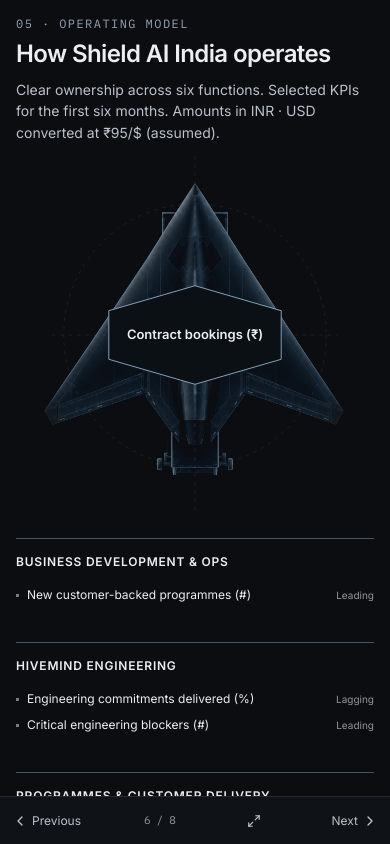
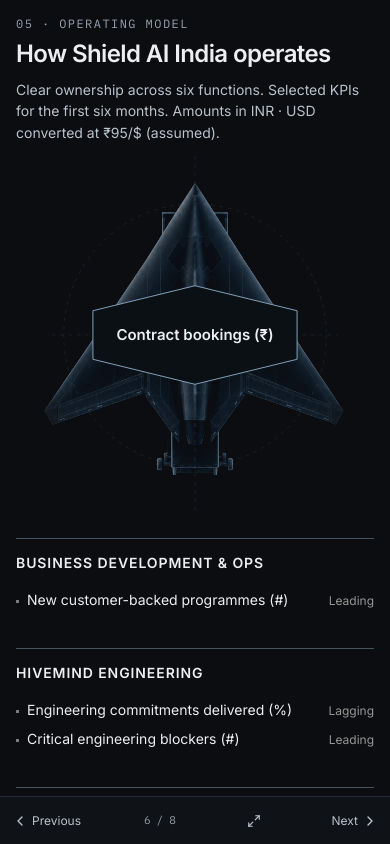
Before and after one commit to Sakshambhutani/shield-ai-emergent, a React (Vite) app in the folder shield-ai-india-source/frontend/: page /operating-model in a window 390 px wide. Built offline with nearby package versions, Linux system fonts and the light colour scheme.

Commit message:
Improve roadmap and operating model readability and simplify exploration labels

```diff
--- a/shield-ai-india-source/frontend/src/sections/Buyers.tsx
+++ b/shield-ai-india-source/frontend/src/sections/Buyers.tsx
@@ -98,7 +98,7 @@
             <div className="radar-explore-link" aria-hidden="true" />
           <aside className="radar-exploration" aria-label="Areas to explore">
             <h3>Areas to explore</h3>
-            <ul>{EXPLORATION_AREAS.map((area) => <li key={area}><span>{area}</span><span aria-hidden="true">?</span></li>)}</ul>
+            <ul>{EXPLORATION_AREAS.map((area) => <li key={area}><span>{area}</span></li>)}</ul>
           </aside>
           </div>
         </div>
--- a/shield-ai-india-source/frontend/src/sections/operating-model.css
+++ b/shield-ai-india-source/frontend/src/sections/operating-model.css
@@ -4,18 +4,18 @@
 .operating-airframe { width: 100%; height: 100%; object-fit: contain; display: block; opacity: .62; filter: contrast(1.25) brightness(.9); mix-blend-mode: screen; mask-image: radial-gradient(ellipse at center, #000 56%, transparent 74%); }
 .operating-guides { position: absolute; inset: 0; width: 100%; height: 100%; fill: none; stroke: #6486a3; stroke-width: .7; stroke-dasharray: 6 8; opacity: .4; pointer-events: none; }
 .operating-connectors { display: none; }
-.operating-hub { position: absolute; left: 50%; top: 50%; transform: translate(-50%, -50%); width: 174px; height: 100px; display: flex; align-items: center; justify-content: center; text-align: center; }
+.operating-hub { position: absolute; left: 50%; top: 50%; transform: translate(-50%, -50%); width: max-content; min-width: 206px; padding: 0 24px; height: 100px; display: flex; align-items: center; justify-content: center; text-align: center; }
 .operating-hub-frame { position: absolute; inset: 0; width: 100%; height: 100%; z-index: -1; }
 .operating-hub-frame polygon { fill: #0b1015; stroke: #839fb9; stroke-width: 1; vector-effect: non-scaling-stroke; }
-.operating-hub-metric { font-size: 13px; font-weight: 600; color: var(--text-primary); margin: 0; }
+.operating-hub-metric { font-size: 15px; font-weight: 600; color: var(--text-primary); margin: 0; white-space: nowrap; }
 .operating-function { position: relative; min-width: 0; padding: 14px 0; text-align: left; border-top: 1px solid #465462; }
-.operating-function-name { display: block; color: var(--text-primary); font-size: 12px; font-weight: 600; text-transform: uppercase; letter-spacing: .065em; line-height: 1.45; }
+.operating-function-name { display: block; color: var(--text-primary); font-size: 14px; font-weight: 600; text-transform: uppercase; letter-spacing: .065em; line-height: 1.45; }
 .operating-kpi-label { display: none; }
 .operating-kpis { display: flex; flex-direction: column; gap: 9px; margin-top: 17px; }
-.operating-kpis > span { display: flex; align-items: baseline; gap: 8px; color: var(--text-primary); font-size: 12px; line-height: 1.4; }
+.operating-kpis > span { display: flex; align-items: baseline; gap: 8px; color: var(--text-primary); font-size: 14px; line-height: 1.4; }
 .operating-kpis > span::before { content: ''; width: 3px; height: 3px; background: #777d80; flex-shrink: 0; transform: translateY(-2px); }
 .operating-kpi-text { min-width: 0; flex: 1; display: flex; align-items: baseline; justify-content: space-between; gap: 8px; }
-.operating-kpi-indicator { flex-shrink: 0; font-size: 10px; font-weight: 400; color: var(--op-muted); white-space: nowrap; }
+.operating-kpi-indicator { flex-shrink: 0; font-size: 12px; font-weight: 400; color: var(--op-muted); white-space: nowrap; }
 .operating-function:focus-visible { outline: 2px solid #a8bdd0; outline-offset: 4px; }
 .operating-function:hover, .operating-function:focus-within { z-index: 3; }
 .operating-kpi-explanation { position: absolute; left: 0; right: 0; top: 100%; padding: 14px 16px; border: 1px solid #454a50; border-radius: 5px; background: #1a1d20; box-shadow: 0 8px 24px #0008; visibility: hidden; opacity: 0; transition: opacity .15s; pointer-events: none; }
@@ -25,7 +25,7 @@
 @media (min-width: 1400px) {
   .operating-architecture { flex: 1 0 auto; display: grid; grid-template-columns: 28% 44% 28%; grid-template-rows: repeat(3, minmax(min-content, 1fr)); gap: 26px 0; min-height: 500px; margin: 0; padding: 70px 0 24px; }
   .operating-aircraft { position: absolute; left: 27%; top: 0; width: 46%; max-width: none; height: 100%; pointer-events: none; }
-  .operating-hub { z-index: 2; width: 158px; height: 90px; }
+  .operating-hub { z-index: 2; height: 90px; }
   .operating-connectors { display: block; position: absolute; inset: 0; width: 100%; height: 100%; pointer-events: none; fill: none; stroke: #8db9e1; stroke-width: 1; }
   .operating-connectors circle { fill: #8db9e1; stroke: none; }
   .operating-function { align-self: start; padding: 12px 0 0; }
--- a/shield-ai-india-source/frontend/src/sections/opportunity-landscape.css
+++ b/shield-ai-india-source/frontend/src/sections/opportunity-landscape.css
@@ -28,7 +28,6 @@
 .radar-exploration h3 { color:var(--radar-blue); font-family:'IBM Plex Mono',monospace; font-size:12px; font-weight:400; text-transform:uppercase; letter-spacing:.16em; margin:0 0 5px 4px; }
 .radar-exploration ul { list-style:none; margin:0; padding:0; display:grid; gap:3px; }
 .radar-exploration li { display:flex; justify-content:space-between; align-items:center; gap:6px; border:1px solid #1c2c3980; border-radius:6px; padding:4px 8px; color:#b6c2cf; font-size:12px; line-height:1.35; }
-.radar-exploration li span:last-child { color:var(--radar-blue); }
 button.radar-node { @apply cursor-pointer transition-colors duration-200; }
 button.radar-node:hover { border-color:var(--radar-blue); }
 button.radar-node:focus-visible { outline:2px solid var(--radar-blue); outline-offset:4px; }
--- a/shield-ai-india-source/frontend/src/sections/roadmap.css
+++ b/shield-ai-india-source/frontend/src/sections/roadmap.css
@@ -20,17 +20,17 @@
 .company-milestone-copy { position: absolute; width: max-content; left: 0; transform: translateX(-50%); text-align: left; padding: 14px 14px; border: 1px solid #283448; border-radius: 5px; background: linear-gradient(135deg, #151e2b, #10151c); }
 .company-milestone.above .company-milestone-copy { bottom: 24px; }
 .company-milestone.below .company-milestone-copy { top: 40px; }
-.company-milestone.first .company-milestone-copy { left: -60px; transform: none; }
-.company-milestone:nth-child(3) .company-milestone-copy { left: 60px; transform: translateX(-100%); }
+.company-milestone.first .company-milestone-copy { left: -100px; transform: none; }
+.company-milestone:nth-child(3) .company-milestone-copy { left: 100px; transform: translateX(-100%); }
 .company-milestone.last .company-milestone-copy { left: 20px; transform: translateX(-100%); border-color: #80b4fa45; background: linear-gradient(135deg, #151e2b, #10151c); }
 button.company-milestone-copy { cursor: pointer; transition: border-color .18s, box-shadow .18s; }
 button.company-milestone-copy:hover, .selected .company-milestone-copy { border-color: #60a5fa; box-shadow: 0 0 20px #3b82f615; }
 button.company-milestone-copy:focus-visible { outline: 2px solid #60a5fa; outline-offset: 4px; }
-.company-month { display: flex; justify-content: space-between; align-items: center; color: #60a5fa; font: 14px/1.4 'IBM Plex Mono', monospace; letter-spacing: .06em; }
+.company-month { display: flex; justify-content: space-between; align-items: center; color: #60a5fa; font: 18px/1.4 'IBM Plex Mono', monospace; letter-spacing: .06em; }
 .company-month svg { width: 13px; height: 13px; }
 .company-milestone h3 { font-size: 16px; line-height: 1.4; font-weight: 600; letter-spacing: -.025em; margin: 5px 0 7px; }
 .company-milestone-copy ul { list-style: disc; margin: 12px 0 0; padding-left: 16px; }
-.company-milestone-copy li { color: var(--text-secondary); font-size: 14px; line-height: 1.5; white-space: nowrap; letter-spacing: -.015em; }
+.company-milestone-copy li { color: var(--text-primary); font-size: 18px; line-height: 1.5; white-space: nowrap; letter-spacing: -.015em; }
 .company-milestone-copy li + li { margin-top: 8px; }
 .company-milestone-copy li::marker { color: #60a5fa; }
 .company-milestone.last h3, .company-milestone.last .company-month { color: #80b4fa; }
```
